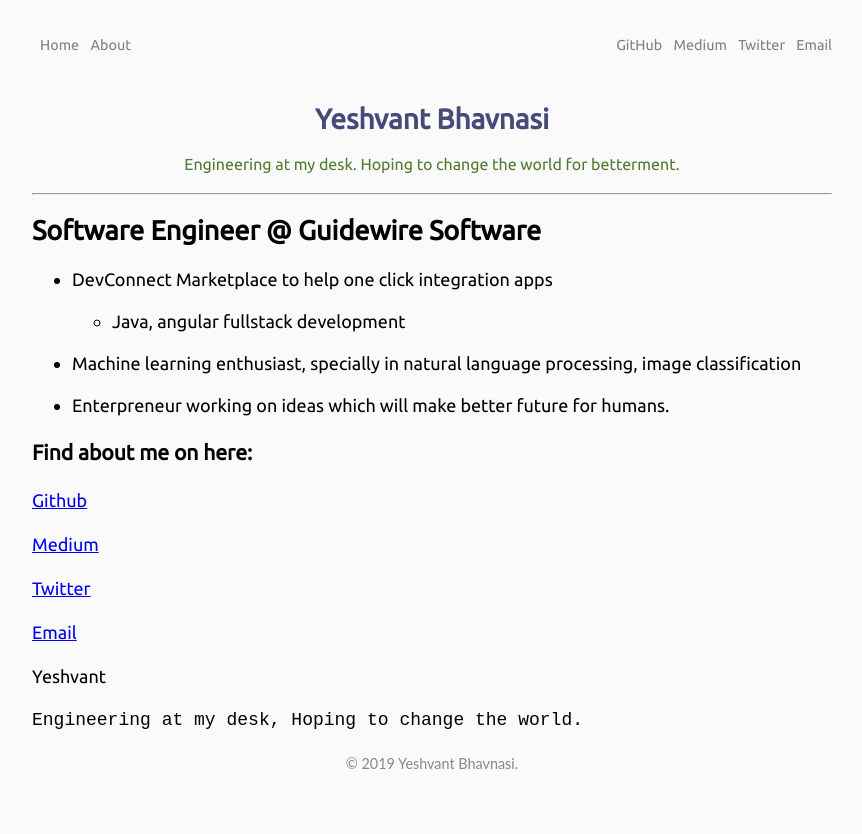
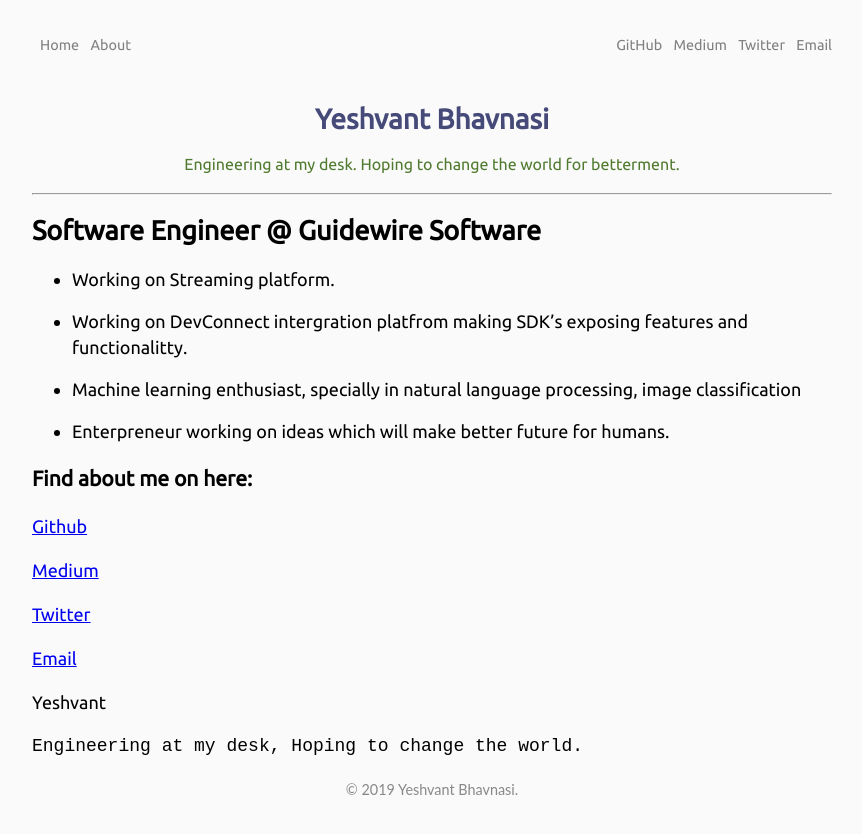
Before and after one commit to yeshvant-bhavnasi/yeshvant-bhavnasi.github.io, a Jekyll site: the page built from about.md, in a window 1280 px wide. Shown: the top 834 px of the page, without its empty margins (208-1070 px from the left). Built offline with Jekyll 4.4.1, drawn with Linux system fonts in a browser that asks for light colours; nearby versions of some CDN libraries; our own code applies the rules of GitHub Pages for plain Markdown files; comment, search, counter and statistics services are not loaded.

Commit message:
Update about.md

```diff
--- a/about.md
+++ b/about.md
@@ -1,8 +1,8 @@
 ---
 ## Software Engineer @ Guidewire Software
 
-* DevConnect Marketplace to help one click integration apps
-  + Java, angular fullstack development
+* Working on Streaming platform.
+* Working on DevConnect intergration platfrom making SDK's exposing features and functionalitty.
 * Machine learning enthusiast, specially in natural language processing, image classification
 * Enterpreneur working on ideas which will make better future for humans.
 
```
